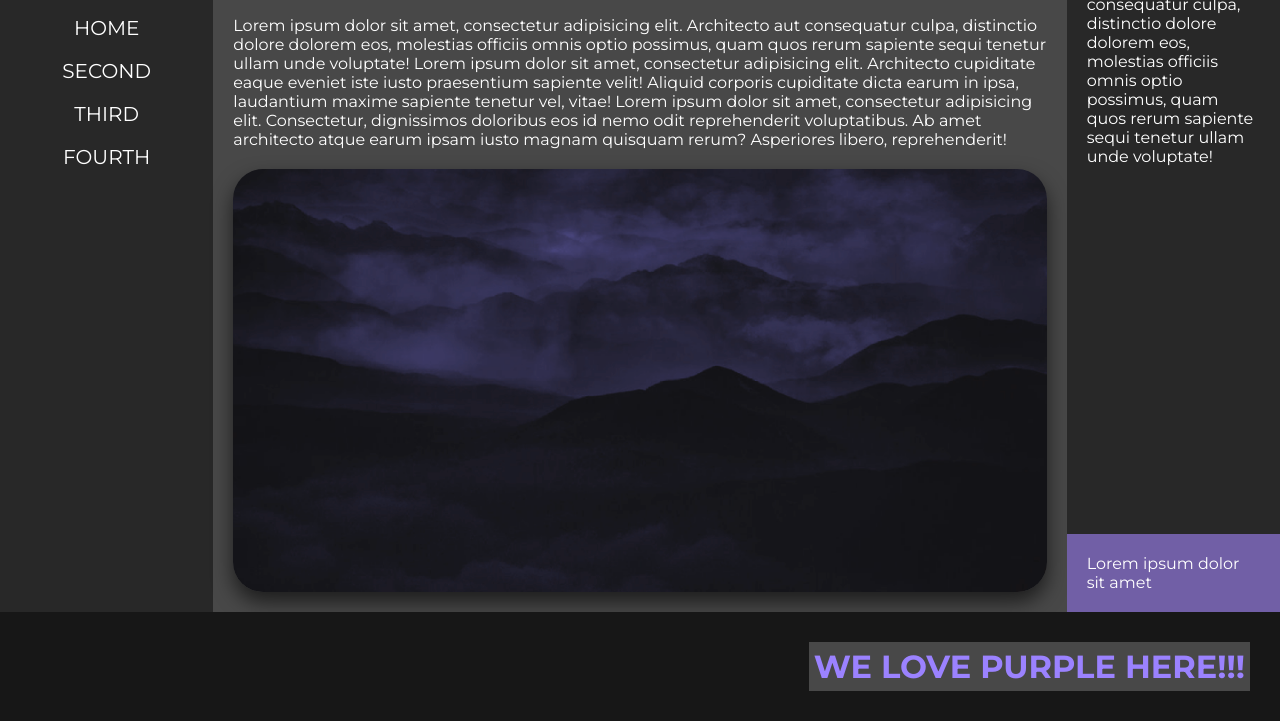
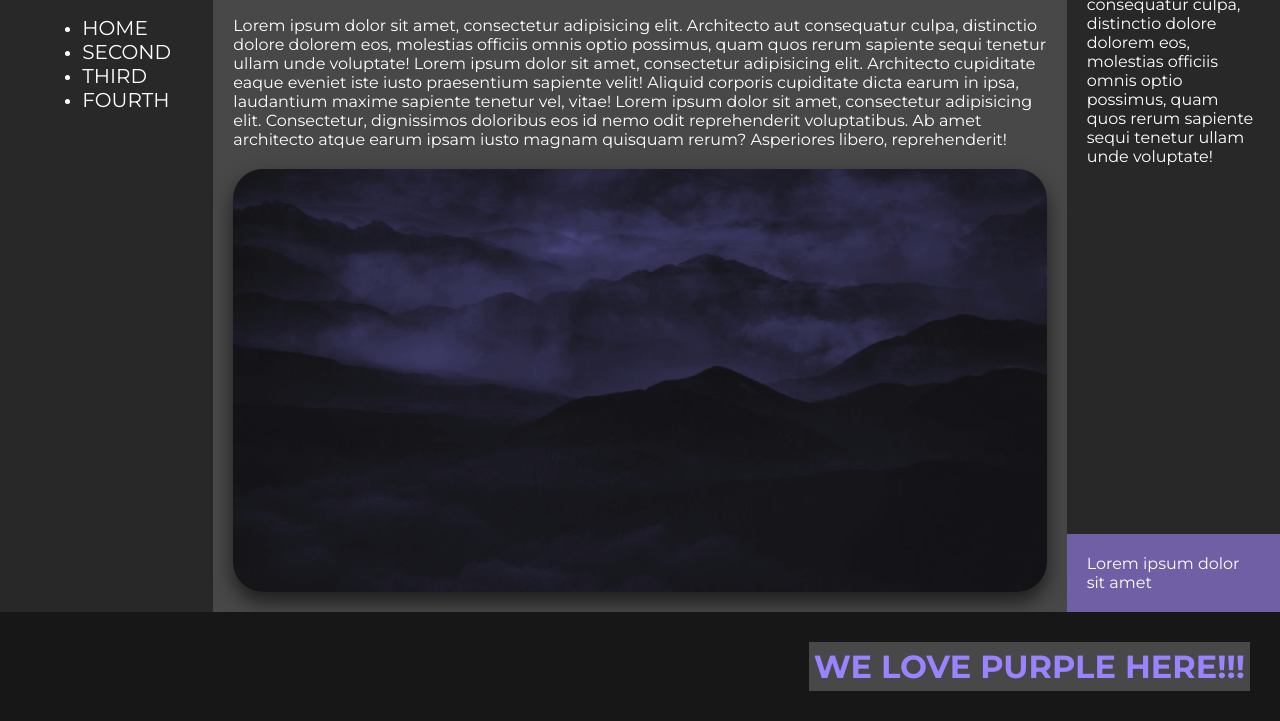
Before and after one commit to layn1asol/web1lab, a plain HTML site: page fourth.html in a window 1280 px wide. Shown: the part 210-931 px from the top of the page. Drawn offline with Linux system fonts and the light colour scheme.

Commit message:
Add files via upload

```diff
--- a/fourth.html
+++ b/fourth.html
@@ -20,10 +20,12 @@
     <div class="left">
         <h1 class="nav_text">Navigation menu:</h1> <br>
         <nav class="nav">
-            <a class = "nav__link" href="index.html">HOME</a> <br>
-            <a class = "nav__link" href="second.html">SECOND</a> <br>
-            <a class = "nav__link" href="third.html">THIRD</a> <br>
-            <a class = "nav__link" href="fourth.html">FOURTH</a>
+            <ul>
+                <li><a class="nav__link" href="index.html">HOME</a></li>
+                <li><a class="nav__link" href="second.html">SECOND</a></li>
+                <li><a class="nav__link" href="third.html">THIRD</a></li>
+                <li><a class="nav__link" href="fourth.html">FOURTH</a></li>
+            </ul>
         </nav>
     </div>
 
```
Also changed, not shown: index.html (+6 -5 lines), second.html (+6 -4 lines), third.html (+6 -4 lines).
